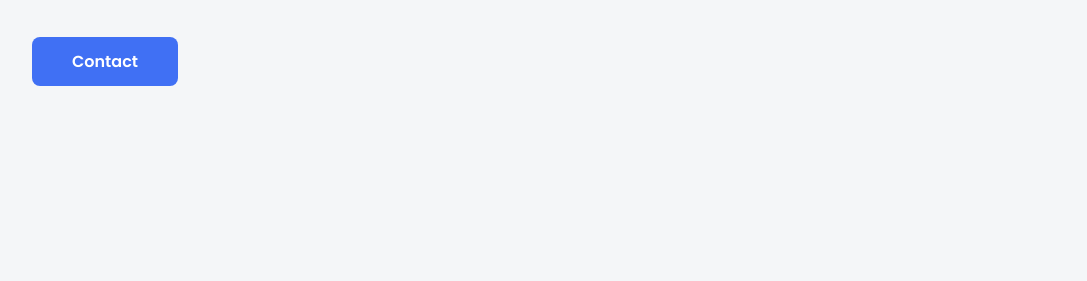
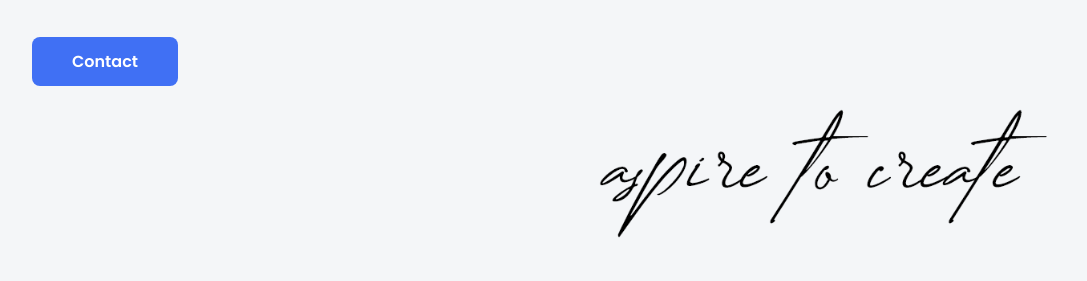
Before and after one commit to ayush-work/ayush-work-ayush-work.github.io, a plain HTML site: page index.html in a window 1280 px wide. Shown: the part 441-722 px from the top of the page, without its empty margins (96-1183 px from the left). Drawn offline with nearby package versions, Linux system fonts and the light colour scheme.

Commit message:
atc added

```diff
--- a/index.html
+++ b/index.html
@@ -77,9 +77,9 @@
           ></a>
         </div>
         <div class="home__img"></div>
-        <!-- <div class="home__img">
-          <img src="assets/img/perfil.png" alt="" />
-        </div> -->
+        <div class="home__img">
+          <img src="assets/img/atc.png" alt="" />
+        </div>
       </section>
 
       <!--===== ABOUT =====-->
```
Also changed, not shown: assets/img/aspire to create@2x.png (added), assets/img/atc.png (added).
